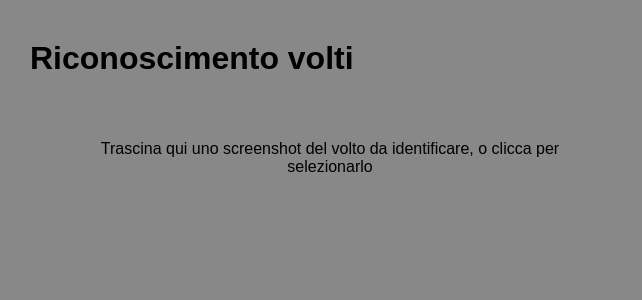
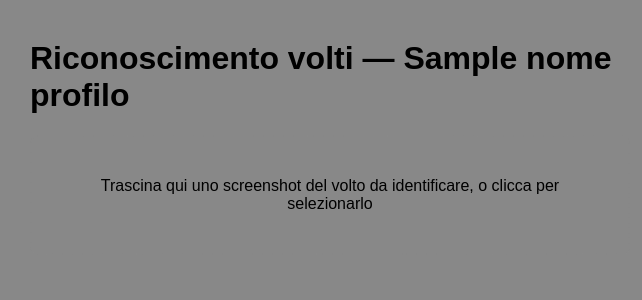
Before and after one commit to Pietrod77/catalogo-media, a Python web app: template templates/index.html in a window 1280 px wide. Shown: the top 300 px of the page, without its empty margins (310-952 px from the left). Run offline with Jinja, Linux system fonts and the light colour scheme; the template is opened without the code that fills it: most values are stand-ins (such as "Sample title", 1, 10 or a date in 2020).

Commit message:
Mostra il nome del profilo (modelle/personaggi) nel titolo della pagina
Aggiunge nome_profilo a crea_app(), propagato a titolo e <h1> del
template. Aggiunge anche i due lanciatori .command per avviare i
profili senza passare da terminale.

```diff
--- a/app.py
+++ b/app.py
@@ -34,6 +34,7 @@ def crea_app(
     percorso_db: Path = PERCORSO_DB_DEFAULT,
     cartella_sessioni: Path = CARTELLA_SESSIONI_DEFAULT,
     colore_sfondo: str = "#ffffff",
+    nome_profilo: str = "",
 ) -> Flask:
     """Crea e configura l'app Flask. percorso_db e cartella_sessioni sono
     parametrizzabili per permettere ai test di usare un DB e una cartella
@@ -46,6 +47,7 @@ def crea_app(
         *CARTELLE_ARCHIVIO_EXTRA,
     ]
     app.config["COLORE_SFONDO"] = colore_sfondo
+    app.config["NOME_PROFILO"] = nome_profilo
     init_db(app.config["PERCORSO_DB"])
 
     @app.get("/")
@@ -58,6 +60,7 @@ def crea_app(
             "index.html",
             nomi_esistenti_json=json.dumps(nomi_esistenti),
             colore_sfondo=app.config["COLORE_SFONDO"],
+            nome_profilo=app.config["NOME_PROFILO"],
         )
 
     @app.post("/analizza")
@@ -177,6 +180,7 @@ if __name__ == "__main__":
         percorso_db=profilo["db"],
         cartella_sessioni=profilo["sessioni"],
         colore_sfondo=profilo["colore"],
+        nome_profilo=sys.argv[1],
     )
     if os.environ.get("VOLTI_NO_BROWSER") != "1":
         webbrowser.open(f"http://127.0.0.1:{profilo['porta']}/")
--- a/templates/index.html
+++ b/templates/index.html
@@ -2,7 +2,7 @@
 <html lang="it">
 <head>
     <meta charset="UTF-8">
-    <title>Volti - Revisione</title>
+    <title>Volti - {{ nome_profilo|capitalize if nome_profilo else "Revisione" }}</title>
     <style>
         body { font-family: sans-serif; max-width: 600px; margin: 40px auto; }
         #zona-drop {
@@ -21,7 +21,7 @@
     </style>
 </head>
 <body style="background-color: {{ colore_sfondo }};">
-    <h1>Riconoscimento volti</h1>
+    <h1>Riconoscimento volti{% if nome_profilo %} — {{ nome_profilo|capitalize }}{% endif %}</h1>
     <div id="zona-drop">Trascina qui uno screenshot del volto da identificare, o clicca per selezionarlo</div>
     <div id="risultato"></div>
     <script>
```
Also changed, not shown: tests/test_app.py (+31 -0 lines), 2 other files.
